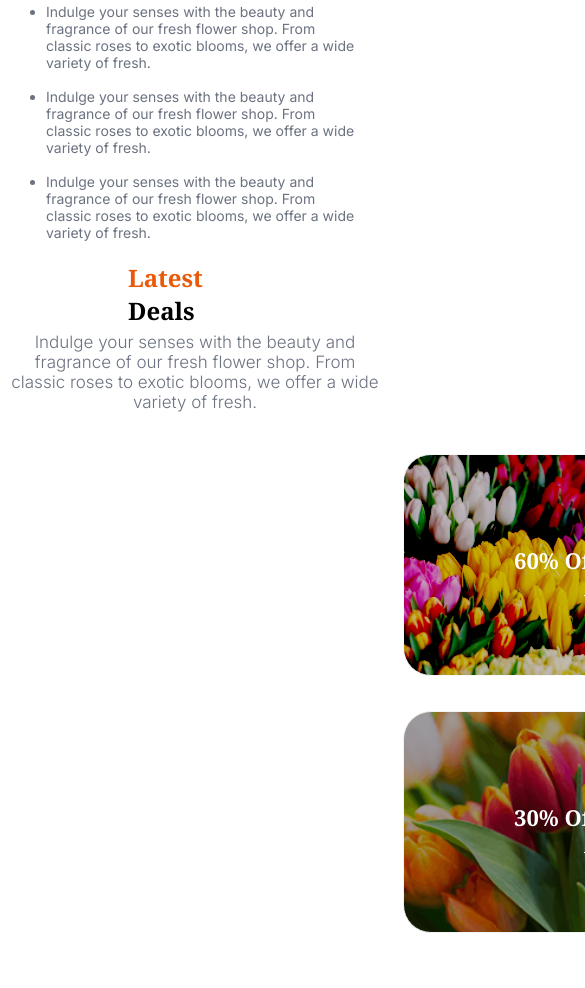
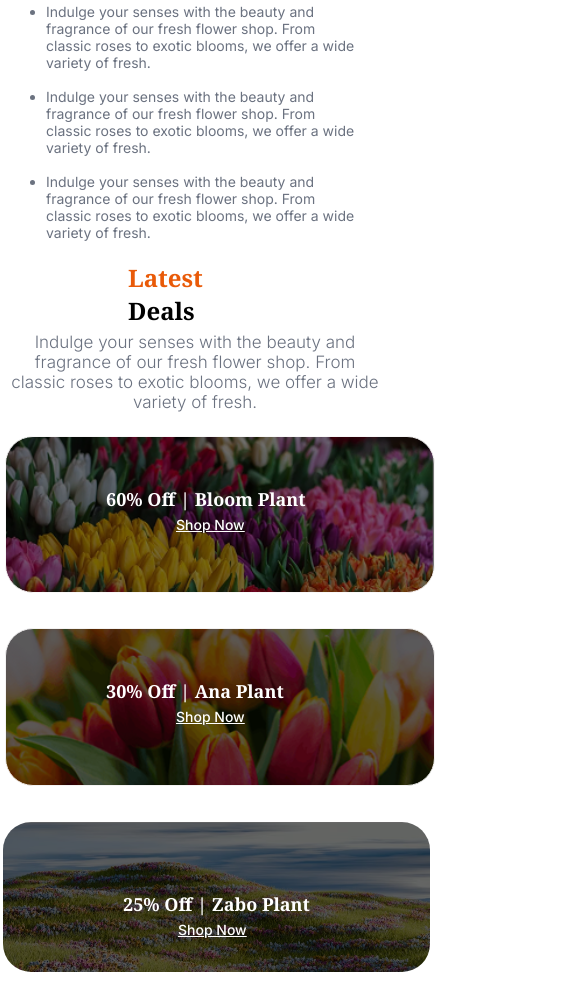
Before and after one commit to tamjid97/my-second-assignment, a plain HTML site: page index.html in a window 390 px wide. Shown: the part 3032-4020 px from the top of the page, 585 px wide, since content can reach past the window. Before the commit the page ends 3999 px from the top, so only its background shows below. Drawn offline with Linux system fonts and the light colour scheme.

Commit message:
added herd part

```diff
--- a/style.css
+++ b/style.css
@@ -313,6 +313,7 @@ margin: 20px 3px;
 }
 }
   /* <!-- ========================================================================================================== -- */
+  /* <!-- ---------------------------------------section-4---------------------------------------------------------- -- */
 .abba-main{
   /* border: 5px solid greenyellow; */
   height: 480px;
@@ -392,5 +393,59 @@ margin: 90px 60px 2.5px 110px;
   font-weight: 500;
   margin-left: 180px;
 }
+/*///////////////////////////////////Responsive/////////////////////////////////////////////////*/
+@media (max-width: 576px){
+  .abba-main{
+    flex-direction: column;
+    height: 300px;
+  padding: 2px;
+  width: 430px;
+  margin-left: 3px;
+  }
+.boxpo{
+  padding: 25px;
+  width: 100%;
+  margin-left: -33px;
+  margin-bottom: 30px;
+}
 
-  /* <!-- ---------------------------------------section-4----------------------------------------------------------- --> */
+.last-op{
+  width: 90%;
+  height: 110px;
+  margin-left: -10px;
+  background-color: #6c6b6b;
+    background-blend-mode: multiply;
+}
+.vats{
+  font-size: 18px;
+  margin: 50px 100px;
+}
+.shops{
+  font-size: 14px;
+  position: relative;
+  top: -48px;
+  right: 75px;
+
+}
+.vat{
+  font-size: 18px;
+margin: 50px 100px;
+}
+.shop{
+  font-size: 14px;
+  position: relative;
+  top: -48px;
+  right: 10px;
+}
+.mamabox{
+background-color: #777777;
+    background-blend-mode: multiply;
+}
+.mamaboxss{
+  background-color: #5c5b5b;
+    background-blend-mode: multiply;
+}
+
+}
+
+/* =================================================================================================================== */
```
Also changed, not shown: index.html (+5 -0 lines).
